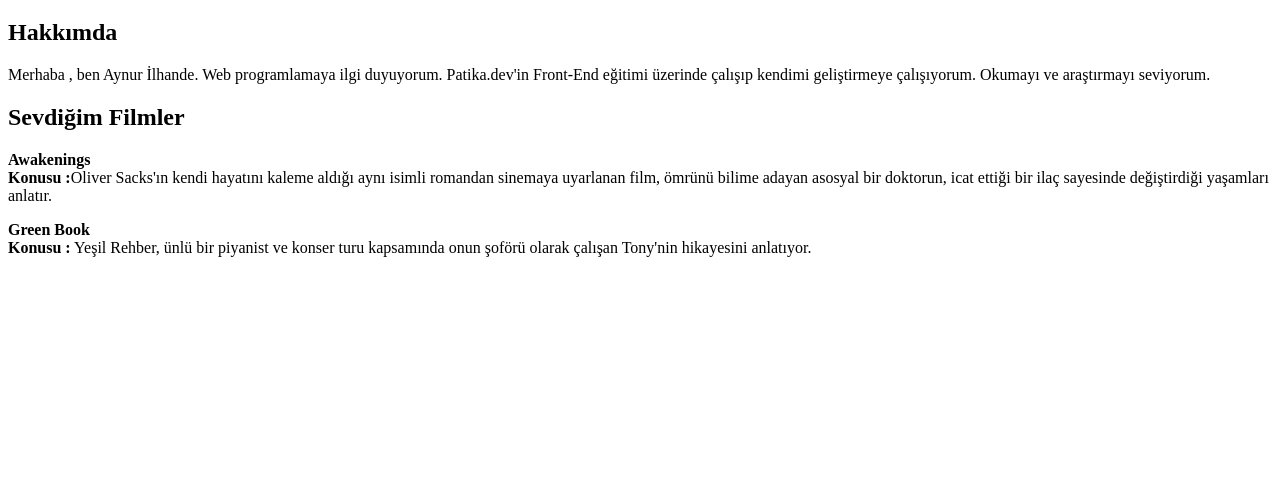
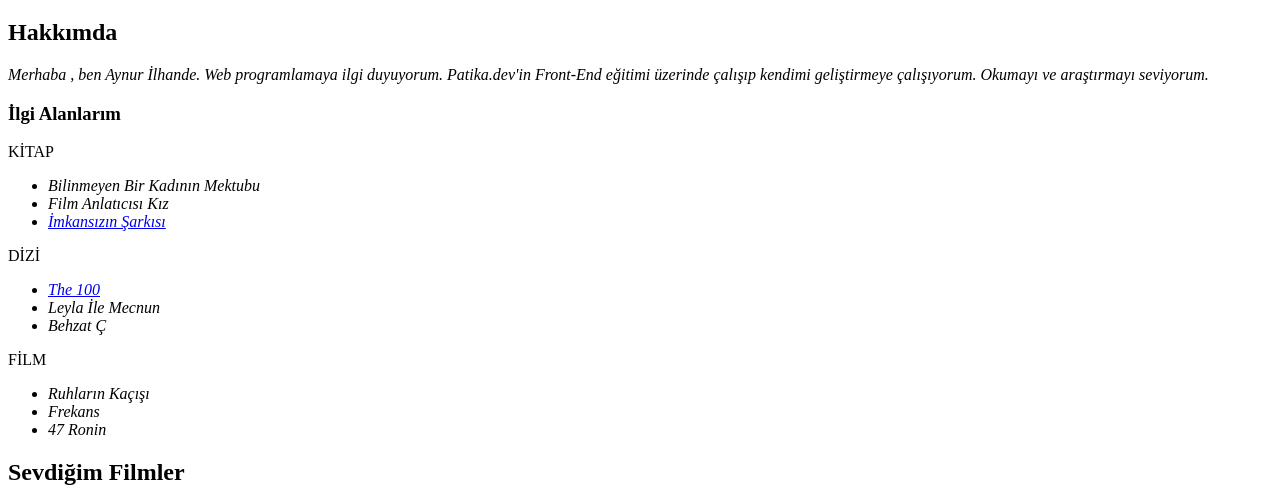
Before and after one commit to aynurilhande/Front-End, a plain HTML site: page index.html in a window 1280 px wide. Shown: the part 61-563 px from the top of the page. Drawn offline with Linux system fonts and the light colour scheme.

Commit message:
Ödev2 eklendi

```diff
--- a/index.html
+++ b/index.html
@@ -9,13 +9,34 @@
 
   <h1>Aynur İlhande</h1>
   <h2>Hakkımda</h2>
-   <p>Merhaba , ben Aynur İlhande. Web programlamaya ilgi duyuyorum. Patika.dev'in Front-End eğitimi üzerinde çalışıp kendimi geliştirmeye çalışıyorum. Okumayı ve araştırmayı seviyorum. </p>
-  <h2>Sevdiğim Filmler</h2>
-   <p><strong>Awakenings<br> Konusu :</strong>Oliver Sacks'ın kendi hayatını kaleme aldığı
+  <p><i>Merhaba , ben Aynur İlhande. Web programlamaya ilgi duyuyorum. Patika.dev'in Front-End eğitimi üzerinde çalışıp kendimi geliştirmeye çalışıyorum. Okumayı ve araştırmayı seviyorum.</i> </p>
+  <h3>İlgi Alanlarım</h3>
+      KİTAP
+      <ul><em>
+         <li>Bilinmeyen Bir Kadının Mektubu</li>
+         <li>Film Anlatıcısı Kız</li>
+         <li><a href="https://www.goodreads.com/book/show/54591729-noruwei-no-mori-norvezhskiy-les?from_search=true&from_srp=true&qid=TZiCisJ70q&rank=2">İmkansızın Şarkısı</a></li>
+      </ul></em>
+      DİZİ
+      <ul><em>
+         <li><a href="https://www.imdb.com/title/tt2661044/">The 100</a></li>
+         <li>Leyla İle Mecnun</li>
+         <li>Behzat Ç</li>
+      </ul></em>
+      FİLM
+      <ul><em>
+         <li>Ruhların Kaçışı</li>
+         <li>Frekans</li>
+         <li>47 Ronin</li>
+      </ul></em>
+
+   <h2>Sevdiğim Filmler</h2>
+   <strong>Awakenings<br><img src="https://m.media-amazon.com/images/M/MV5BMTI4NDMzMjM1MF5BMl5BanBnXkFtZTYwNTE4MjY5._V1_.jpg" alt="Film'e ait fotoğraf" ><br>
+       Konusu :</strong>.<em>Oliver Sacks'ın kendi hayatını kaleme aldığı
       aynı isimli romandan sinemaya uyarlanan film, ömrünü bilime adayan asosyal bir doktorun,
-      icat ettiği bir ilaç sayesinde değiştirdiği yaşamları anlatır. </p>
-   <p><strong>Green Book <br>Konusu :</strong>  Yeşil Rehber, ünlü bir piyanist ve konser turu kapsamında onun şoförü olarak çalışan
-      Tony'nin hikayesini anlatıyor.</p>
+      icat ettiği bir ilaç sayesinde değiştirdiği yaşamları anlatır</em>
+   <p><strong>Green Book <br>Konusu :</strong> <em> Yeşil Rehber, ünlü bir piyanist ve konser turu kapsamında onun şoförü olarak çalışan
+      Tony'nin hikayesini anlatıyor</em>.</p>
 
 </body>
 </html>
```
